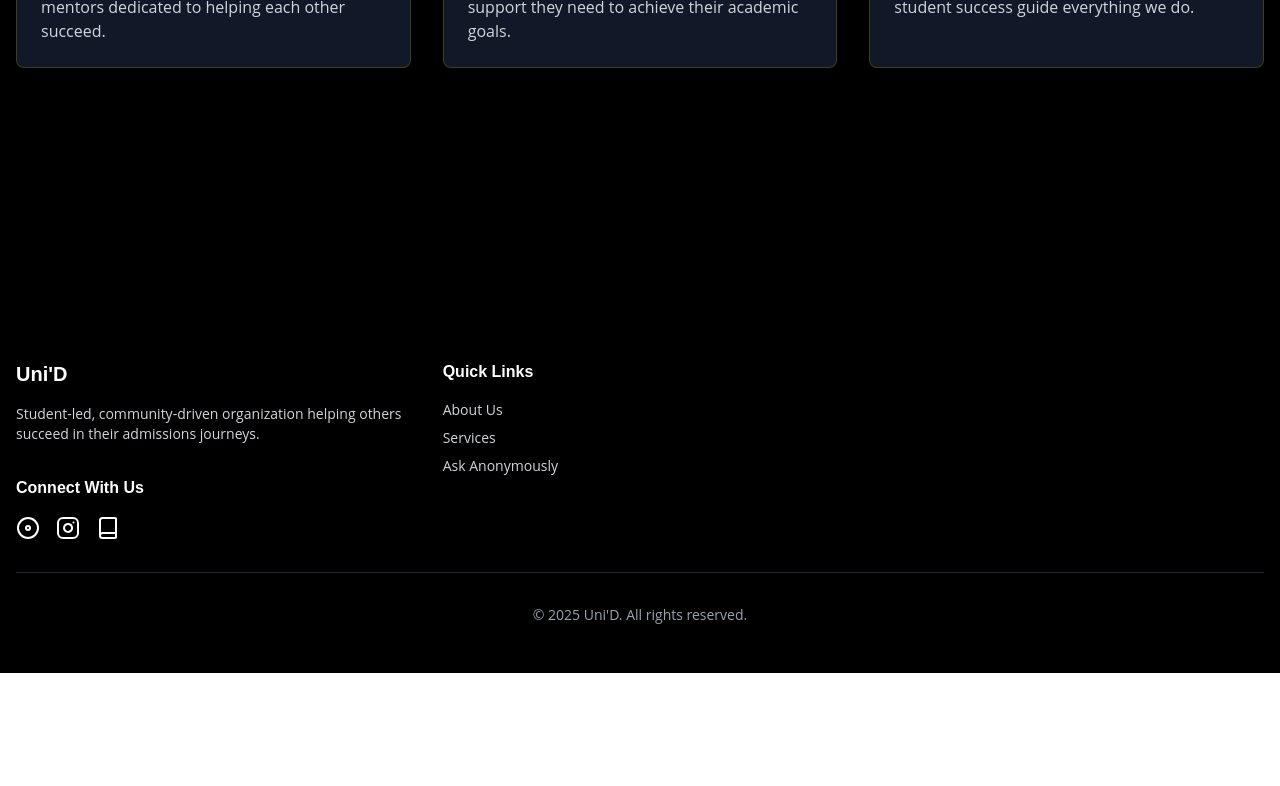
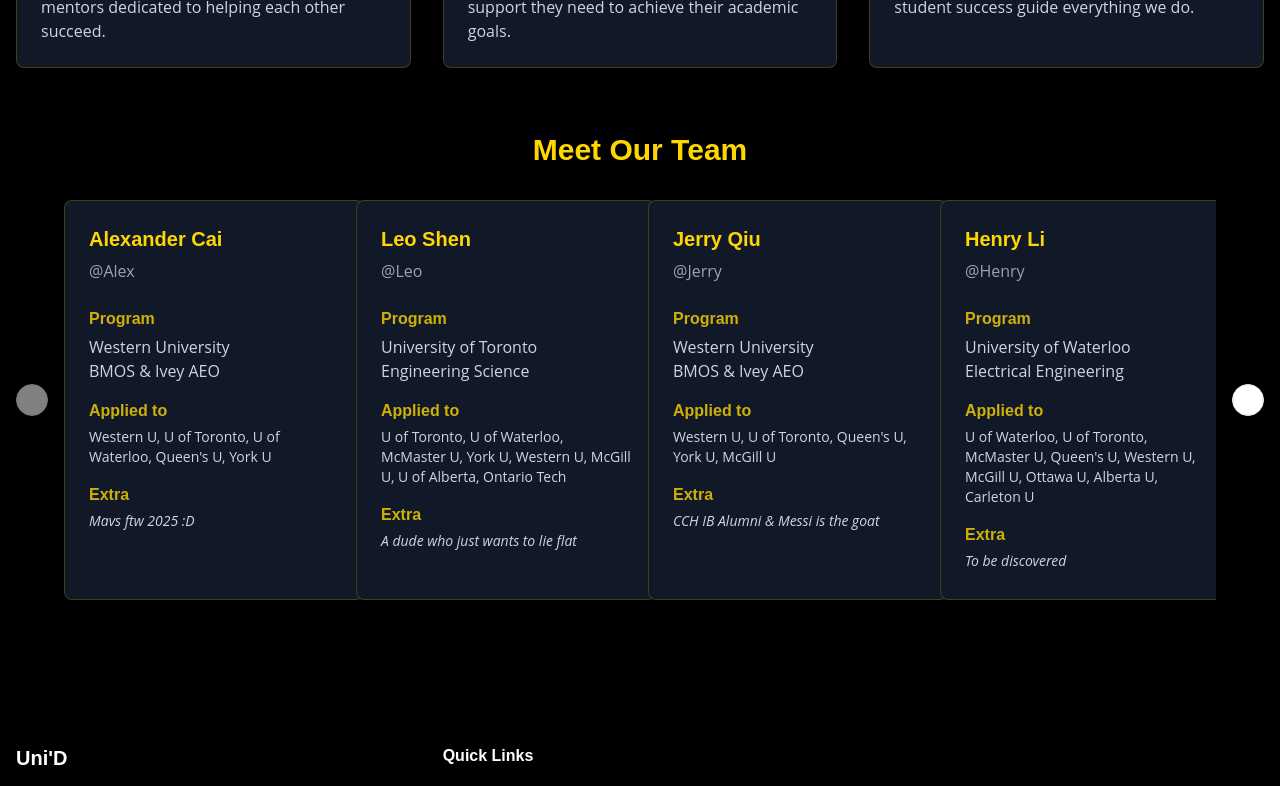
Before and after one commit to mhammoud-os/unid-student-hub-online, a React (Vite) app: page /about in a window 1280 px wide. Shown: the part 488-1274 px from the top of the page. Before the commit the page ends 1161 px from the top, so only its background shows below. Built offline with nearby package versions, Linux system fonts and the light colour scheme.

Commit message:
Add horizontal scrolling animation to About section
Implement a horizontal scrolling animation to display a list of people in the About section, including their names, universities, programs, and extra information.

```diff
--- /dev/null
+++ b/src/components/TeamMember.tsx
@@ -0,0 +1,41 @@
+
+import { Card, CardHeader, CardContent } from "@/components/ui/card";
+
+interface TeamMemberProps {
+  name: string;
+  handle: string;
+  university: string;
+  program: string;
+  appliedTo: string[];
+  extra: string;
+}
+
+const TeamMember = ({ name, handle, university, program, appliedTo, extra }: TeamMemberProps) => {
+  return (
+    <Card className="bg-gray-900 border-gold/20 w-[300px] h-[400px]">
+      <CardHeader>
+        <h3 className="text-xl font-montserrat font-semibold text-gold">{name}</h3>
+        <p className="text-gray-400">{handle}</p>
+      </CardHeader>
+      <CardContent className="space-y-4">
+        <div>
+          <h4 className="text-gold/80 font-semibold mb-1">Program</h4>
+          <p className="text-gray-300">{university}</p>
+          <p className="text-gray-300">{program}</p>
+        </div>
+        <div>
+          <h4 className="text-gold/80 font-semibold mb-1">Applied to</h4>
+          <div className="text-gray-300 text-sm">
+            {appliedTo.join(", ")}
+          </div>
+        </div>
+        <div>
+          <h4 className="text-gold/80 font-semibold mb-1">Extra</h4>
+          <p className="text-gray-300 text-sm italic">{extra}</p>
+        </div>
+      </CardContent>
+    </Card>
+  );
+};
+
+export default TeamMember;
--- /dev/null
+++ b/src/data/teamMembers.ts
@@ -0,0 +1,146 @@
+export const teamMembers = [
+  {
+    name: "Alexander Cai",
+    handle: "@Alex",
+    university: "Western University",
+    program: "BMOS & Ivey AEO",
+    appliedTo: ["Western U", "U of Toronto", "U of Waterloo", "Queen's U", "York U"],
+    extra: "Mavs ftw 2025 :D"
+  },
+  {
+    name: "Leo Shen",
+    handle: "@Leo",
+    university: "University of Toronto",
+    program: "Engineering Science",
+    appliedTo: ["U of Toronto", "U of Waterloo", "McMaster U", "York U", "Western U", "McGill U", "U of Alberta", "Ontario Tech"],
+    extra: "A dude who just wants to lie flat"
+  },
+  {
+    name: "Jerry Qiu",
+    handle: "@Jerry",
+    university: "Western University",
+    program: "BMOS & Ivey AEO",
+    appliedTo: ["Western U", "U of Toronto", "Queen's U", "York U", "McGill U"],
+    extra: "CCH IB Alumni & Messi is the goat"
+  },
+  {
+    name: "Henry Li",
+    handle: "@Henry",
+    university: "University of Waterloo",
+    program: "Electrical Engineering",
+    appliedTo: ["U of Waterloo", "U of Toronto", "McMaster U", "Queen's U", "Western U", "McGill U", "Ottawa U", "Alberta U", "Carleton U"],
+    extra: "To be discovered"
+  },
+  {
+    name: "Hansheng Liu",
+    handle: "@Hansheng",
+    university: "University of Michigan",
+    program: "Computer Engineering + Robotics",
+    appliedTo: ["UMich", "CMU Math", "U of Waterloo", "U of Toronto", "Western U", "Cornell U", "Georgia Tech", "U of Washington", "UCSD"],
+    extra: "If u don't like sleep, u would love engineering"
+  },
+  {
+    name: "Amelia Song",
+    handle: "@Amelia",
+    university: "University of Waterloo",
+    program: "Software Engineering",
+    appliedTo: ["U of Waterloo", "U of Toronto", "McMaster U", "UBC"],
+    extra: "meal plan is free boba everyday come to uw fr"
+  },
+  {
+    name: "Cindy Gao",
+    handle: "@Cindy",
+    university: "University of Toronto",
+    program: "Rotman Commerce",
+    appliedTo: ["U of Toronto", "Western U"],
+    extra: "Grinding never ends. 🫡"
+  },
+  {
+    name: "Alvinson Zheng",
+    handle: "@Alvinson",
+    university: "McGill University",
+    program: "Statistics + Computer Science",
+    appliedTo: ["McGill U", "U of Toronto", "U of Waterloo", "U of Ottawa", "McMaster U"],
+    extra: "Take the first step, and the rest will follow."
+  },
+  {
+    name: "Kornelia Wekwejt",
+    handle: "@Kornelia",
+    university: "Western University",
+    program: "Medical Sciences",
+    appliedTo: ["Western U", "U of Toronto", "Manchester U", "U of York (England)", "Nottingham U"],
+    extra: "CCH IB Alumni"
+  },
+  {
+    name: "Isabella Bu",
+    handle: "@Isabella",
+    university: "Western University",
+    program: "Medical Sciences",
+    appliedTo: ["Western U", "Waterloo U", "Mcmaster U", "Cornell U"],
+    extra: "it's never too late to have a winner arc; cwsf & ilc alumni"
+  },
+  {
+    name: "Ana Nikolova",
+    handle: "@Ana",
+    university: "Western University",
+    program: "Medical Sciences",
+    appliedTo: ["Western U", "McGill U"],
+    extra: 'RCM ARCT violin and piano; IBDP alumni; MCAT prep. "Whatever you do, always give your 100% - except if it\'s blood"'
+  },
+  {
+    name: "Sophie Naphin",
+    handle: "@Sophie",
+    university: "McMaster University",
+    program: "Chemical and Physical Sciences Gateway Program",
+    appliedTo: ["Western U", "Waterloo U", "Queens U", "Guelph U"],
+    extra: "To be discovered"
+  },
+  {
+    name: "Bridget Sun",
+    handle: "@Bridget",
+    university: "UCL",
+    program: "Education, Society and Culture",
+    appliedTo: ["UCL", "Waterloo U", "McGill U", "McMaster U", "Western U", "U of Toronto", "U of Ottawa"],
+    extra: "Hi! I’m Bridget and graduated from Central this year. I’m glad to help you with your uni application. Feel free to ask me any questions about applying unis in Ontario and other countries."
+  },
+  {
+    name: "Francesco Curcio",
+    handle: "@Frank",
+    university: "Western University",
+    program: "Medical Sciences",
+    appliedTo: ["Western U", "Windsor U", "McMaster U", "Laurier U"],
+    extra: "Additional interest from UBC, U Illinois, and St. Clair College"
+  },
+  {
+    name: "Patrick Comsa",
+    handle: "@Patrick",
+    university: "Western University",
+    program: "Medical Sciences",
+    appliedTo: ["Western U", "Windsor U", "McMaster U", "U of Waterloo", "U of Toronto"],
+    extra: "To be discovered"
+  },
+  {
+    name: "Eric Song",
+    handle: "@Eric",
+    university: "McMaster University",
+    program: "Integrated Biomedical Engineering & Health Sciences",
+    appliedTo: ["Waterloo U", "U of Toronto", "McMaster U"],
+    extra: "I rejected Waterloo CS; I am a 18 year old male human"
+  },
+  {
+    name: "Rachel Kim",
+    handle: "@Rachel",
+    university: "Western University",
+    program: "Medical Science",
+    appliedTo: ["U of Toronto", "McMaster U", "UOttawa"],
+    extra: "SSC First Year Rep, very cool clarinet, professional tutor"
+  },
+  {
+    name: "Soham Dhar",
+    handle: "@Soham",
+    university: "University of Toronto",
+    program: "Math/Comp Sci/Stats",
+    appliedTo: ["UWaterloo", "Western University", "McGill U", "McMaster U", "UOttawa"],
+    extra: "Feel free to talk about math/physics with me."
+  }
+];
--- a/src/pages/About.tsx
+++ b/src/pages/About.tsx
@@ -1,6 +1,15 @@
 
+import {
+  Carousel,
+  CarouselContent,
+  CarouselItem,
+  CarouselNext,
+  CarouselPrevious,
+} from "@/components/ui/carousel";
 import { GraduationCap, Users, Award } from "lucide-react";
 import { Card, CardHeader, CardContent } from "@/components/ui/card";
+import TeamMember from "@/components/TeamMember";
+import { teamMembers } from "@/data/teamMembers";
 
 const About = () => {
   return (
@@ -47,6 +56,24 @@ const About = () => {
             </CardContent>
           </Card>
         </div>
+
+        <h2 className="text-3xl font-montserrat font-bold text-center mb-8 text-gold">
+          Meet Our Team
+        </h2>
+
+        <div className="relative px-12">
+          <Carousel opts={{ align: "start" }} className="w-full">
+            <CarouselContent className="-ml-4">
+              {teamMembers.map((member, index) => (
+                <CarouselItem key={index} className="pl-4 basis-full sm:basis-1/2 md:basis-1/3 lg:basis-1/4">
+                  <TeamMember {...member} />
+                </CarouselItem>
+              ))}
+            </CarouselContent>
+            <CarouselPrevious />
+            <CarouselNext />
+          </Carousel>
+        </div>
       </div>
     </div>
   );
```
